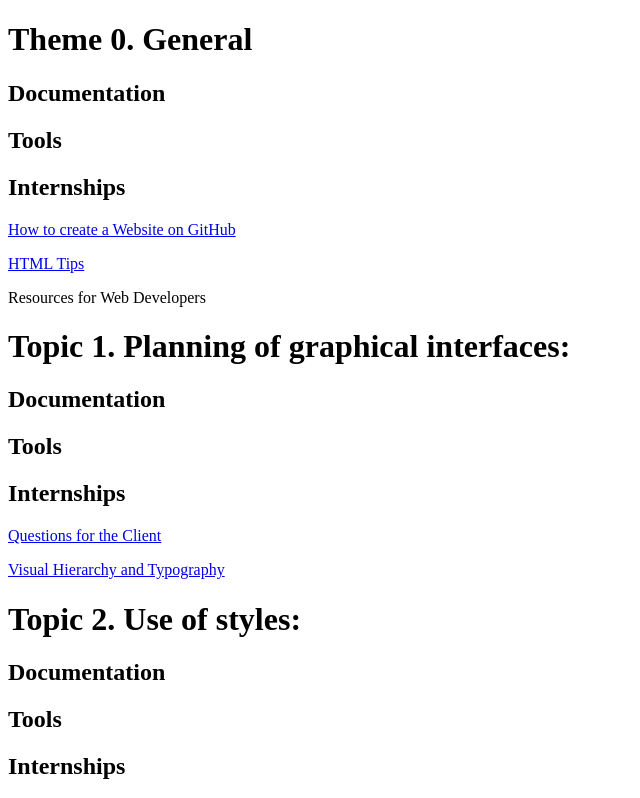
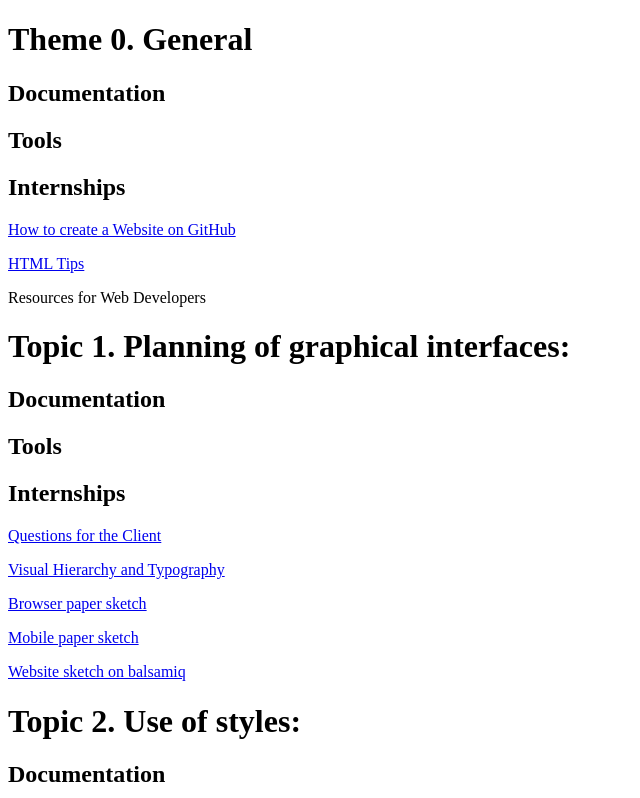
Before and after one commit to BeatrizCordazzo/WID, a plain HTML site: page index.html in a window 1280 px wide. Shown: the top 798 px of the page, without its empty margins (0-640 px from the left). Drawn offline with Linux system fonts and the light colour scheme.

Commit message:
Update index.html

```diff
--- a/index.html
+++ b/index.html
@@ -21,6 +21,9 @@
     <h2>Internships</h2>
     <p><a href="Client-Questions.pdf">Questions for the Client</a></p>
     <p><a href="Visual Hierarchy.pdf">Visual Hierarchy and Typography</a></p>
+    <p><a href="Browser Paper Sketch.jpg">Browser paper sketch</a></p>
+    <p><a href="Mobile Paper Sketch.jpg">Mobile paper sketch</a></p>
+    <p><a href="BookStore - Balsamiq Sketch.pdf">Website sketch on balsamiq</a></p>
 
     <h1>Topic 2. Use of styles:</h1>
     <h2>Documentation</h2>
```
